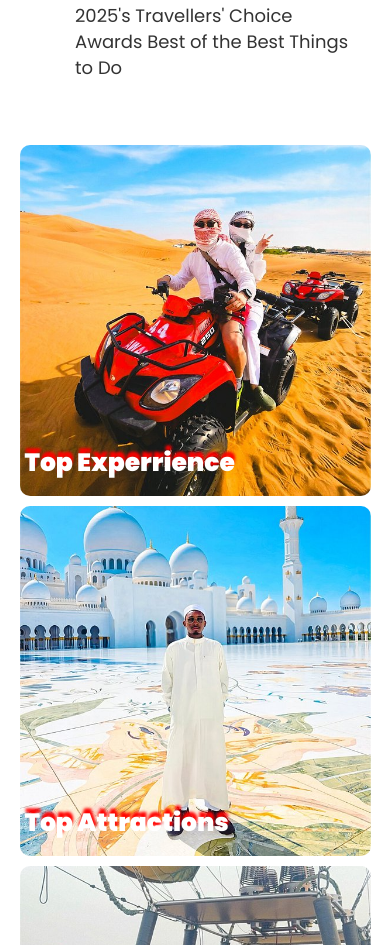
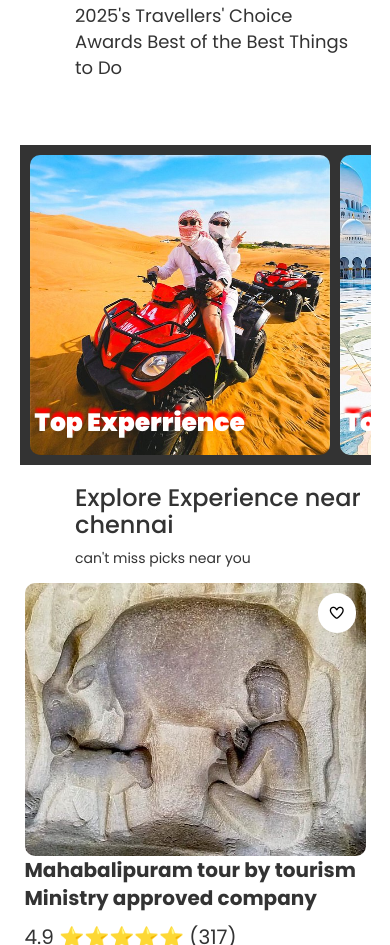
Before and after one commit to Parameswari99/Tripadvisor-clone, a plain HTML site: page index.html in a window 390 px wide. Shown: the part 1309-2254 px from the top of the page. Drawn offline with nearby package versions, Linux system fonts and the light colour scheme.

Commit message:
latest update

```diff
--- a/style.css
+++ b/style.css
@@ -772,8 +772,17 @@ footer {
     height: 350px;
   }
   .image-section1-card{
-  flex-wrap: wrap;
+  background-color: #333;
+  overflow: auto;
+  white-space: nowrap;
+  padding: 10px;
   }
+  .image1-items img{
+    width: 300px;
+    height: 300px;
+
+
+}
   .chennai__container{
      flex-wrap: wrap;
 }
```
